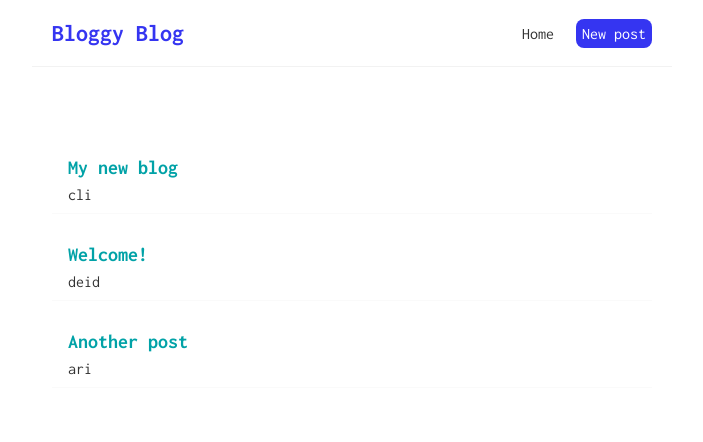
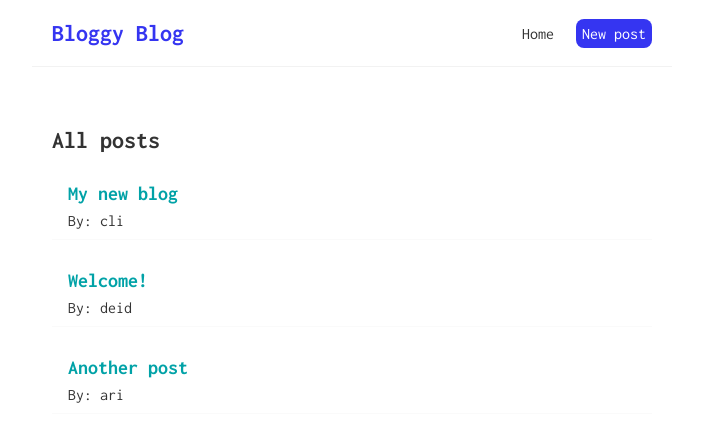
Before and after one commit to lwly-jpg/blog-app, a React (Create React App) app in the folder frontend/: page / in a window 1280 px wide. Shown: the top 442 px of the page, without its empty margins (288-991 px from the left). Built offline with nearby package versions, Linux system fonts and the light colour scheme; the HTML template or start-up script is replaced by a standard one.

Commit message:
move bloglist to separate component

```diff
--- /dev/null
+++ b/frontend/src/BlogList.js
@@ -0,0 +1,16 @@
+const BlogList = ( {blogs, title }) => {
+
+  return (
+    <div className="blog-list">
+      <h2>{ title }</h2>
+      {blogs.map((blog) => (
+        <div className="blog-preview" key={blog.id}>
+          <h2>{ blog.title } </h2>
+          <p>By: { blog.author }</p>
+        </div>
+      ))}
+      </div>
+   );
+}
+
+export default BlogList;
--- a/frontend/src/Home.js
+++ b/frontend/src/Home.js
@@ -1,20 +1,16 @@
-import { useState } from 'react'
+import { useState } from 'react';
+import BlogList from './BlogList';
 
 const Home = () => {
   const [blogs, setBlogs] = useState([
     { title: 'My new blog', body: 'lorem ipsum...', author: 'cli', id: 1 },
     { title: 'Welcome!', body: 'lorem ipsum...', author: 'deid', id: 2 },
     { title: 'Another post', body: 'lorem ipsum...', author: 'ari', id: 3 }
-  ])
+  ]);
 
   return (
     <div className="home">
-      {blogs.map((blog) => (
-        <div className="blog-preview" key={blog.id}>
-          <h2>{ blog.title } </h2>
-          <p>{ blog.author }</p>
-        </div>
-      ))}
+      <BlogList blogs={blogs} title="All posts" />
     </div>
    );
 }
```
